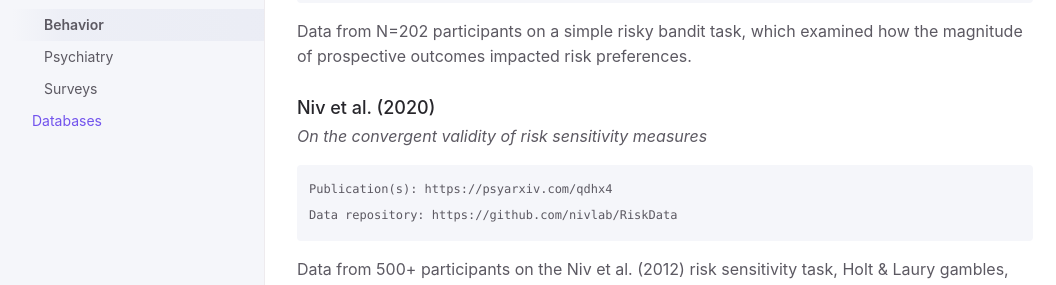
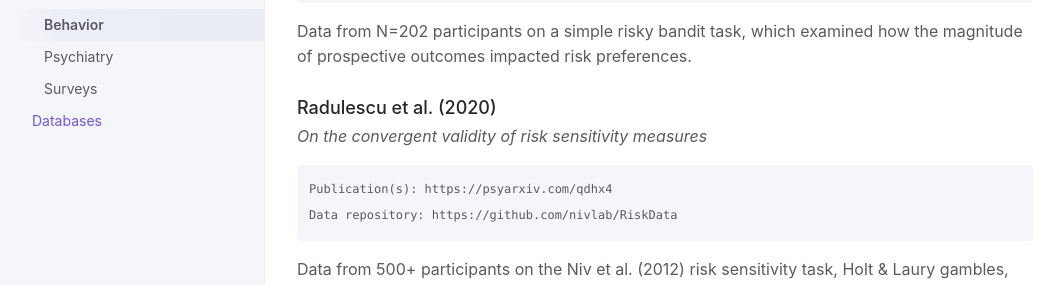
Before and after one commit to nivlab/opendata, a Jekyll site: the page built from docs/datasets/behavior.md, in a window 1280 px wide and 900 px high, scrolled down 3683 px. Shown: the part 163-448 px from the top of the window, without its empty margins (107-1163 px from the left). Built offline with Jekyll 4.4.1, drawn with Linux system fonts in a browser that asks for light colours.

Commit message:
Update behavior.md

````diff
--- a/docs/datasets/behavior.md
+++ b/docs/datasets/behavior.md
@@ -151,7 +151,7 @@ Data repository: https://osf.io/z57tn/
 
 Data from N=202 participants on a simple risky bandit task, which examined how the magnitude of prospective outcomes impacted risk preferences.
 
-### Niv et al. (2020)
+### Radulescu et al. (2020)
 {: .no_toc }
 *On the convergent validity of risk sensitivity measures*
 ```
````
